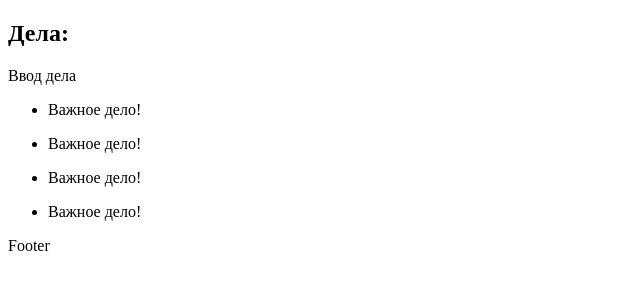
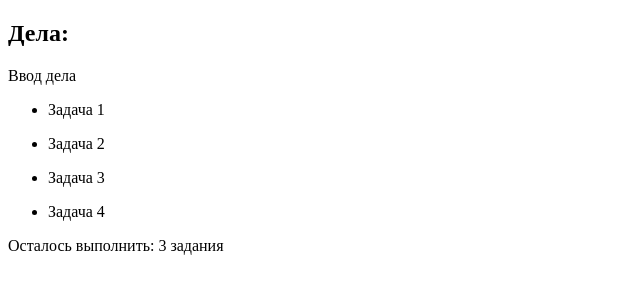
Before and after one commit to WebHeroSchool/GurevAleksey_React, a React (Create React App) app: page / in a window 1280 px wide. Shown: the top 300 px of the page, without its empty margins (0-640 px from the left). Built offline with nearby package versions, Linux system fonts and the light colour scheme.

Commit message:
Передача свойств React-компонентам

```diff
--- a/src/components/App/App.js
+++ b/src/components/App/App.js
@@ -3,12 +3,16 @@ import InputItems from '../InputItems/InputItems';
 import ItemList from '../ItemList/ItemList';
 import Footer from '../Footer/Footer';
 
+let TodoItems = ['Задача 1','Задача 2','Задача 3','Задача 4'];
+let Numbers = 3;
+
+
 let App = () => (
   <section>
     <h1>Дела:</h1>
     <InputItems />
-      <ItemList />
-    <Footer />
+      <ItemList TodoItems = { TodoItems }/>
+    <Footer count = { Numbers } />
   </section>
 );
 
--- a/src/components/Footer/Footer.js
+++ b/src/components/Footer/Footer.js
@@ -1,8 +1,8 @@
 import React from 'react';
 
-let Footer = () => (
+let Footer = ({ count }) => (
   <footer>
-    <p>Footer</p>
+    <p>Осталось выполнить: { count } задания</p>
   </footer>
 );
 
--- a/src/components/Item/Item.js
+++ b/src/components/Item/Item.js
@@ -1,7 +1,7 @@
 import React from 'react';
 
-let Item = () => (
-  <p>Важное дело!</p>
+let Item = ({ TodoItem }) => (
+<p>{ TodoItem }</p>
 );
 
 export default Item;
--- a/src/components/ItemList/ItemList.js
+++ b/src/components/ItemList/ItemList.js
@@ -1,12 +1,12 @@
 import React from 'react';
 import Item from '../Item/Item';
 
-let ItemList = () => (
+let ItemList = ({ TodoItems }) => (
   <ul>
-    <li><Item /></li>
-    <li><Item /></li>
-    <li><Item /></li>
-    <li><Item /></li>
+    <li><Item TodoItem = {TodoItems[0]} /></li>
+    <li><Item TodoItem = {TodoItems[1]}/></li>
+    <li><Item TodoItem = {TodoItems[2]}/></li>
+    <li><Item TodoItem = {TodoItems[3]}/></li>
   </ul>
 );
 
```
